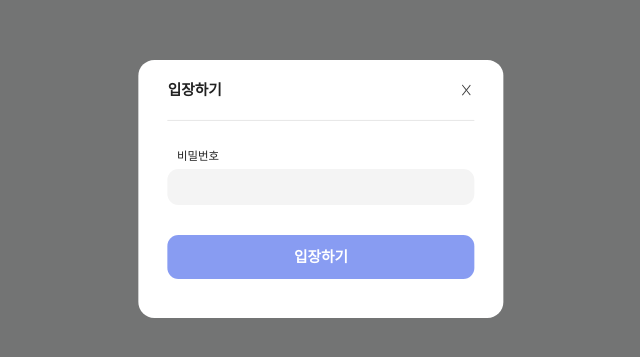
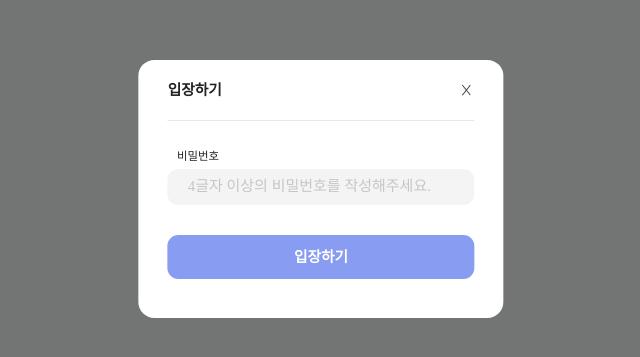
Before and after one commit to BBOMOMO/TEAM-BBOMOMO-FE, a React (Create React App) app: page /private in a window 1280 px wide. Shown: the part 211-568 px from the top of the page, without its empty margins (319-959 px from the left). Built offline with nearby package versions, Linux system fonts and the light colour scheme; no server answers; a web font is replaced by a local one.

Commit message:
add: private modal alert

```diff
--- a/src/components/CreateGroup.js
+++ b/src/components/CreateGroup.js
@@ -54,14 +54,14 @@ function CreateGroup({ showModal, closeModal }) {
   //비밀방,공개방 설정하기.
   const is_status = (e) => {
     setCount((prevCount) => prevCount + 1);
-    console.log(count);
+    // console.log(count);
     if (count % 2 === 0) {
       setRoomStatus("1");
-      console.log("비밀방");
+      // console.log("비밀방");
     } else {
       setRoomStatus("0");
       setRoomPassword(null);
-      console.log("공개방");
+      // console.log("공개방");
     }
   };
 
@@ -88,17 +88,17 @@ function CreateGroup({ showModal, closeModal }) {
       openedAt &&
       roomStatus
     ) {
-      console.log(
-        "방정보",
-        userId,
-        roomTitle,
-        roomPassword,
-        roomPurpose,
-        round,
-        studyTime,
-        recessTime,
-        openedAt
-      );
+      // console.log(
+      //   "방정보",
+      //   userId,
+      //   roomTitle,
+      //   roomPassword,
+      //   roomPurpose,
+      //   round,
+      //   studyTime,
+      //   recessTime,
+      //   openedAt
+      // );
       dispatch(
         roomActions.addRoom(
           userId,
@@ -160,8 +160,9 @@ function CreateGroup({ showModal, closeModal }) {
                     }}
                     className="mb20"
                     text="비밀번호"
-                    placeholder="비밀방 비밀번호 "
+                    placeholder="4글자 이상의 비밀번호를 작성해주세요."
                     margin="0.8vw 0 0 0"
+                    type="password"
                   />
                 )}
               </div>
--- a/src/components/PrivateModal.js
+++ b/src/components/PrivateModal.js
@@ -32,13 +32,23 @@ const Private = (props) => {
           </PrivateModalTop>
           <PrivateModalMid>
             <p className="privateModal_mid_password">비밀번호</p>
-            <Input height="4.51vh" _onChange={onChangePwd} value={pwd} />
+            <Input
+              height="4.51vh"
+              _onChange={onChangePwd}
+              value={pwd}
+              type="password"
+              placeholder="4글자 이상의 비밀번호를 작성해주세요."
+            />
           </PrivateModalMid>
           <PrivateModalBot>
             <p
               className="privateModal_bot_btn"
               onClick={() => {
-                dispatch(roomActions.roomPwCheckDB(roomId, pwd));
+                if (pwd.length < 4) {
+                  window.alert("4글자 이상의 비밀번호를 작성해주세요.");
+                } else {
+                  dispatch(roomActions.roomPwCheckDB(roomId, pwd));
+                }
               }}
             >
               입장하기
```
